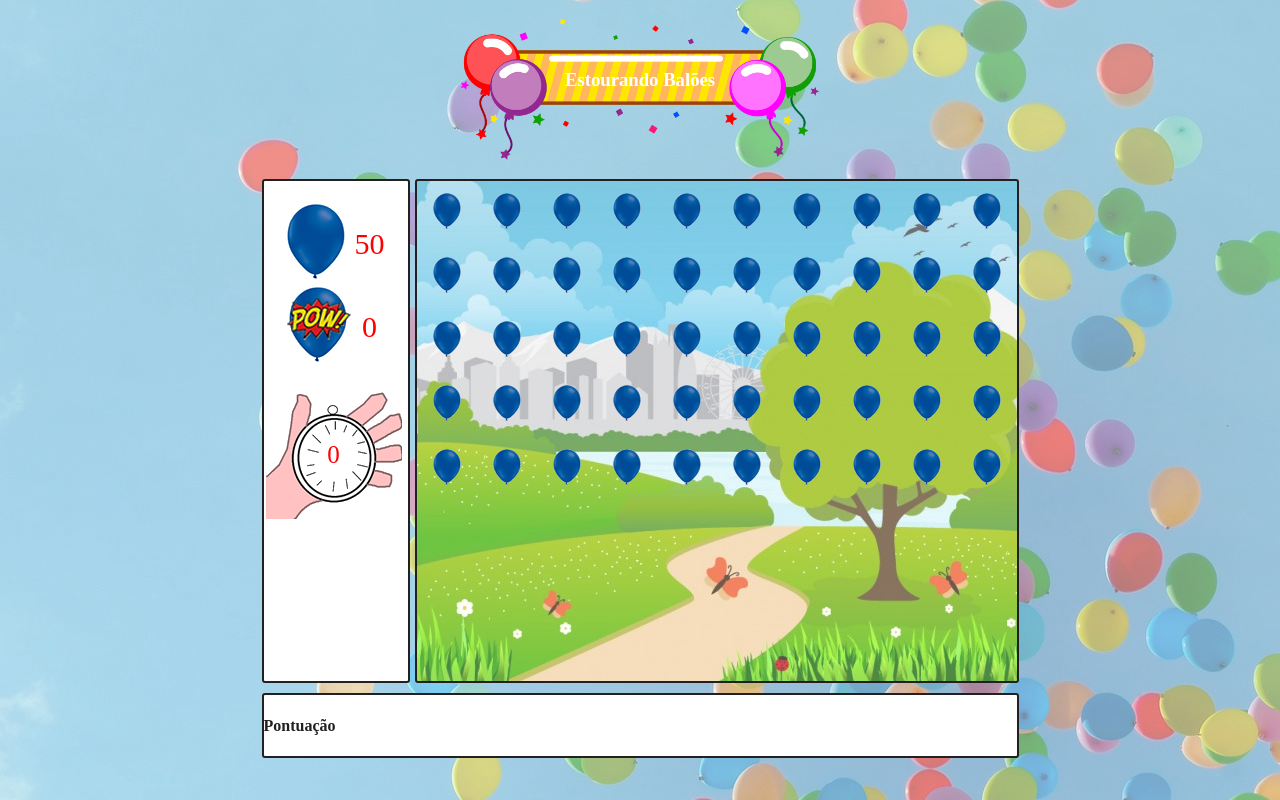
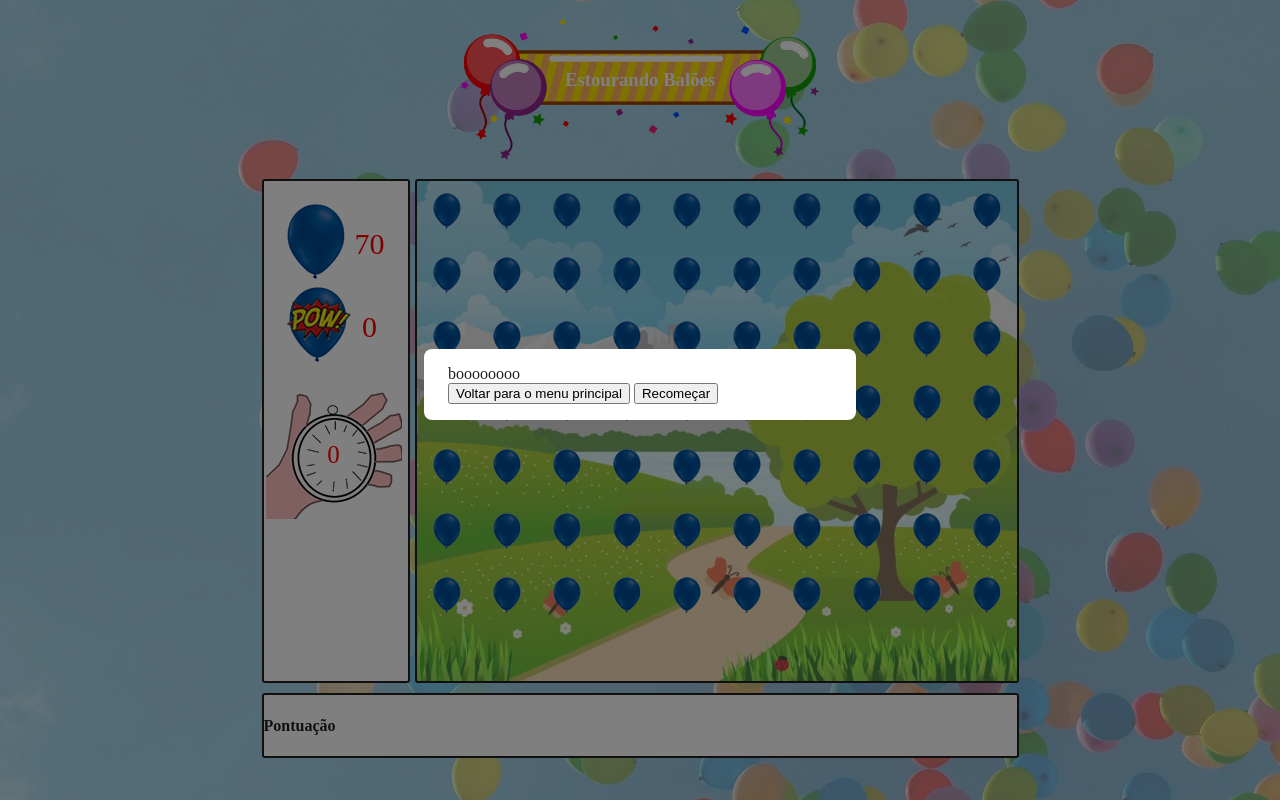
Before and after one commit to RodrigoPresa/estourando_baloes, a plain HTML site: page jogo.html in a window 1280 px wide. Drawn offline with Linux system fonts and the light colour scheme.

Commit message:
Implementado sistema de modal e botões para voltar ao menu inicial e reiniciar nivel

```diff
--- a/estilo.css
+++ b/estilo.css
@@ -116,3 +116,42 @@ h2 {
     background-color: #fff;
     color: #222020;
 }
+
+/* --- MODAL --- */
+
+.modal-background {
+    background-color: rgba(0, 0, 0, 0.5);
+    position: fixed;
+    left: 0;
+    top: 0;
+    z-index: 2000;
+    height: 100%;
+    width: 100%;
+}
+
+.display-none {
+    display: none;
+}
+
+.modal {
+    background-color: #fff;
+    border-radius: 0.5rem;
+    color: #222020;
+    position: absolute;
+    left: calc(50% - 216px);
+    top: calc(50% - 51.5px);
+    padding: 1rem 1.5rem;
+    width: 24rem;
+    animation: modal .3s;
+}
+
+@keyframes modal {
+    from{
+        opacity: 0;
+        transform: translate(0, -60px);
+    }
+    to{
+        opacity: 1;
+        transform: translate(0, 0);
+    }
+}
--- a/jogo.html
+++ b/jogo.html
@@ -3,11 +3,8 @@
 
 <head>
 	<meta charset="UTF-8">
-
 	<title>Estourando balões</title>
-	<script src="jogo.js"></script>
 	<link rel="stylesheet" href="estilo.css">
-
 </head>
 
 <body onload="iniciaJogo()" class="centralizado">
@@ -44,6 +41,17 @@
 			<h4>Pontuação</h4>
 		</div>
 	</div>
+	<div class="modal-background display-none">
+        <div class="modal">
+            <div class="mensagem"></div>
+			<div>
+				<button id="menu-inicial">Voltar para o menu principal</button>
+				<button id="recomeco-nivel">Recomeçar</button>
+			</div>
+
+        </div>
+    </div>
+	<script src="jogo.js"></script>
 
 </body>
 
--- a/jogo.js
+++ b/jogo.js
@@ -18,7 +18,7 @@ function iniciaJogo() {
     //inserindo segundos no elemento
     document.getElementById('cronometro').innerHTML = tempo_segundos;
 
-    var qtde_baloes = 50;
+    var qtde_baloes = 70;
 
     cria_baloes(qtde_baloes);
 
@@ -41,10 +41,11 @@ function contagem_tempo(segundos){
 
 function game_over(){
     remove_eventos_baloes();
-    alert('Fim de jogo! Você não conseguiu estourar os balões a tempo!');
+    mostraModal("boooooooo");
 }
 
 function cria_baloes(qtde_baloes){
+    document.getElementById('cenario').innerHTML = "";
     for (var i = 1; i <= qtde_baloes; i++){
         var balao = document.createElement('img');
         balao.src = 'imagens/balao_azul_pequeno.png';
@@ -84,8 +85,7 @@ function pontuacao(acao){
 
 function situacao_jogo(baloes_inteiros){
     if(baloes_inteiros == 0){
-        //alert('Parabéns! Você conseguiu estourar todos os balões a tempo!');
-
+        mostraModal("Parabains");
         parar_jogo();
     }
 }
@@ -103,3 +103,24 @@ function remove_eventos_baloes(){
         i++;
     }
 }
+
+function mostraModal(modalText) {
+    document.querySelector('.mensagem').innerText = modalText;
+    var modal = document.querySelector('.modal-background');
+    modal.classList.remove('display-none');
+}
+
+
+function recomecoNivel() {
+
+}
+
+// LISTENERS
+document.getElementById("menu-inicial").addEventListener("click", function() {
+    window.location.href = 'index.html';
+});
+
+document.getElementById("recomeco-nivel").addEventListener("click", function() {
+    document.querySelector('.modal-background').classList.add('display-none');
+    iniciaJogo();
+});
```
Also changed, not shown: 1 other file.
